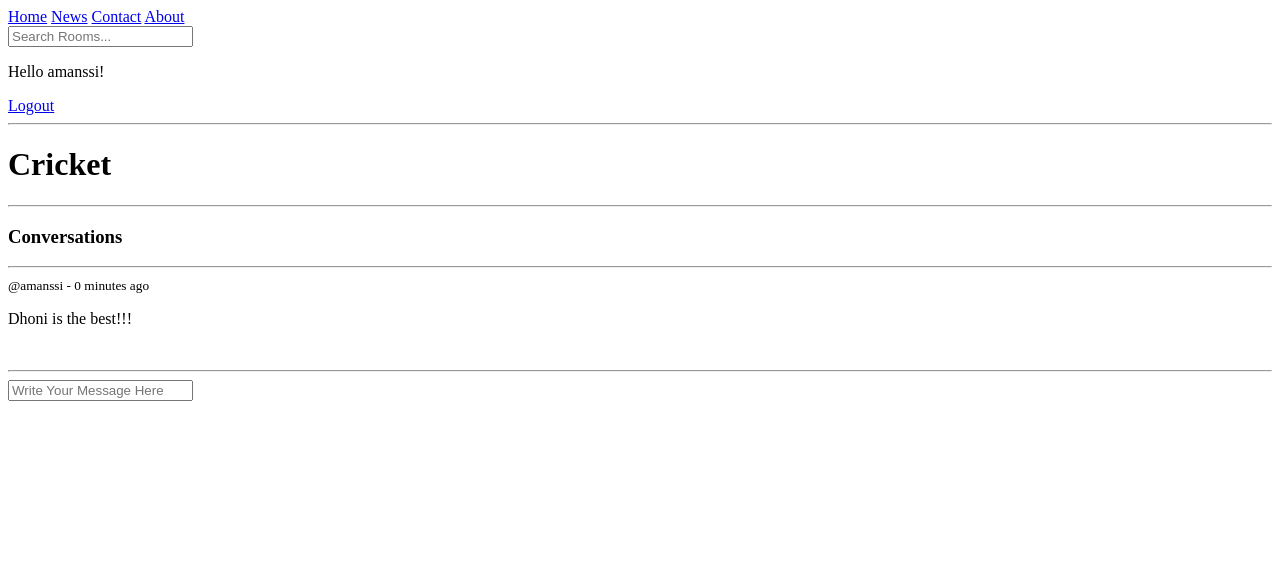
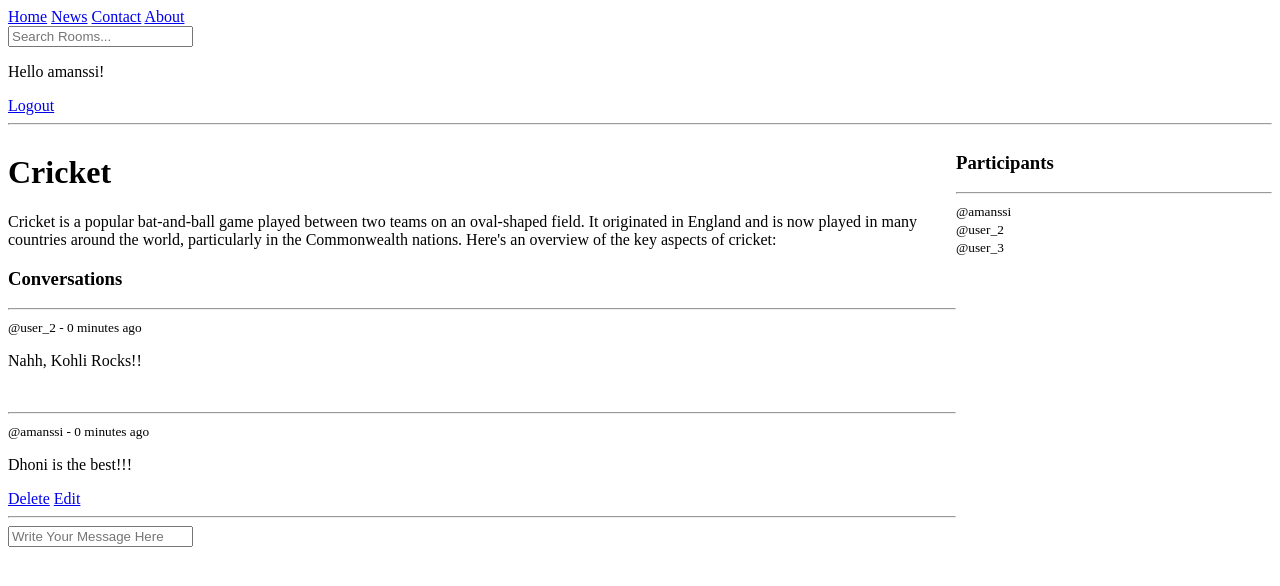
Before and after one commit to amansinghal123/Django-Backend, a Django app: page /room_page/17/ in a window 1280 px wide. Shown: the top 586 px of the page. Run offline with Django 3.2, Linux system fonts and the light colour scheme; the first user in the database is signed in; data comes from the database, SQL or seed files in the repository.

Commit message:
Message Deletion with better routing

```diff
--- a/p1/base/models.py
+++ b/p1/base/models.py
@@ -14,7 +14,7 @@ class Room(models.Model):
     topic = models.ForeignKey(Topic, on_delete=models.CASCADE, null=True)
     name = models.CharField(max_length=200)
     description = models.TextField(null=True, blank=True)
-    # participants =
+    participants = models.ManyToManyField(User, related_name='participants', blank=True)
     updated = models.DateTimeField(auto_now=True)
     created = models.DateTimeField(auto_now_add=True)
 
@@ -25,8 +25,8 @@ class Room(models.Model):
         return self.name
 
 class Message(models.Model):
-    user = models.ForeignKey(User, on_delete=models.CASCADE)
-    room = models.ForeignKey(Room, on_delete=models.CASCADE)
+    user = models.ForeignKey(User, on_delete=models.CASCADE, default='amanssi')
+    room = models.ForeignKey(Room, on_delete=models.CASCADE, )
     body = models.TextField()
     updated = models.DateTimeField(auto_now=True)
     created = models.DateTimeField(auto_now_add=True)
--- a/p1/base/templates/base/delete.html
+++ b/p1/base/templates/base/delete.html
@@ -9,7 +9,7 @@
 
         <!-- For Security -->
         {% csrf_token %}
-        <h1>Are You sure you want to delete the Room "{{room.name}}"?</h1>
+        <h1>Are You sure you want to delete "{{obj}}"?</h1>
         <a href="{{request.META.HTTP_REFERER}}">Go Back</a>
         <input type="submit" value="Confirm" />
 
--- a/p1/base/templates/base/room.html
+++ b/p1/base/templates/base/room.html
@@ -2,11 +2,19 @@
 
 {% block content %}
 
+<style>
+    .room-container{
+        display: grid;
+        grid-template-columns: 3fr 1fr;
+    }
+</style>
+
+<div class="room-container">
+
+    <div>
         <h1>{{room.name}}</h1>
 
         <p>{{room.description}}</p>
-
-<hr>
 
         <div class="Messages-Wrapper">
             <h3>Conversations</h3>
@@ -15,6 +23,10 @@
                 <div>
                     <small>@{{message.user}} - {{message.created|timesince}} ago</small>
                     <p>{{message.body}}</p>
+                    {% if request.user == message.user %}
+                        <a href="{% url 'delete-message_name' message.id %}">Delete</a>
+                        <a href="{% url 'edit-message_name' message.id %}">Edit</a>
+                    {% endif %}
                     <br>
                     <hr>
                 </div>
@@ -35,5 +47,17 @@
                 </form>
             </div>
         {% endif %}
+    </div>
+
+    <div>
+        <h3>Participants</h3>
+        <hr>
+        {% for participant in participants %}
+            <small>@{{participant.username}}</small>
+            <br>
+        {% endfor %}
+
+    </div>
+</div>
 
 {% endblock content %}
--- a/p1/base/urls.py
+++ b/p1/base/urls.py
@@ -12,4 +12,6 @@ urlpatterns = [
     path('login/', views.loginPage, name="login_name"),
     path('logout/', views.logoutUser, name="logout_name"),
     path('register/', views.registerPage, name="register_name"),
+    path('delete-message/<str:pk>', views.deleteMessage, name="delete-message_name"),
+    path('edit-message/<str:pk>', views.editMessage, name="edit-message_name"),
 ]
--- a/p1/base/views.py
+++ b/p1/base/views.py
@@ -94,14 +94,15 @@ def home(request):
 def room(request, pk):
     curRoom=Room.objects.get(id=pk)
     curRoom_messages=Message.objects.filter(room__id=pk).order_by('-created')
-
-    context={'room':curRoom, 'userMessages':curRoom_messages}
+    participants = curRoom.participants.all()
+    context={'room':curRoom, 'userMessages':curRoom_messages, 'participants':participants}
     if request.method=='POST':
         curMessage=Message.objects.create(
             user=request.user,
             room=curRoom,
             body=request.POST.get('body')
             )
+        curRoom.participants.add(request.user)
         return redirect('room_name', pk=pk)
 
 
@@ -147,6 +148,24 @@ def deleteRoom(request, pk):
     if request.method=='POST':
         roomToDelete.delete()
         return redirect('home_name')
-    context={'room':roomToDelete}
+    context={'obj':roomToDelete}
     return render(request, 'base/delete.html', context)
     #return redirect('delete-room_name')
+
+@login_required(login_url='login_name')
+def deleteMessage(request, pk):
+    messageToDelete=Message.objects.get(id=pk)
+    curRoom_id=messageToDelete.room.id
+    if request.user != messageToDelete.user:
+        return HttpResponse("Acha Ji, Delete Karoge?")
+
+    if request.method=='POST':
+        messageToDelete.delete()
+        return redirect('room_name', pk=curRoom_id)
+
+    context={'obj':messageToDelete}
+    return render(request, 'base/delete.html', context)
+
+@login_required(login_url='login_name')
+def editMessage(request, pk1, pk2):
+    pass
```
Also changed, not shown: p1/base/migrations/0005_room_participants_alter_message_user.py (added), p1/db.sqlite3. Lines whose indentation alone changed are shown as unchanged.
